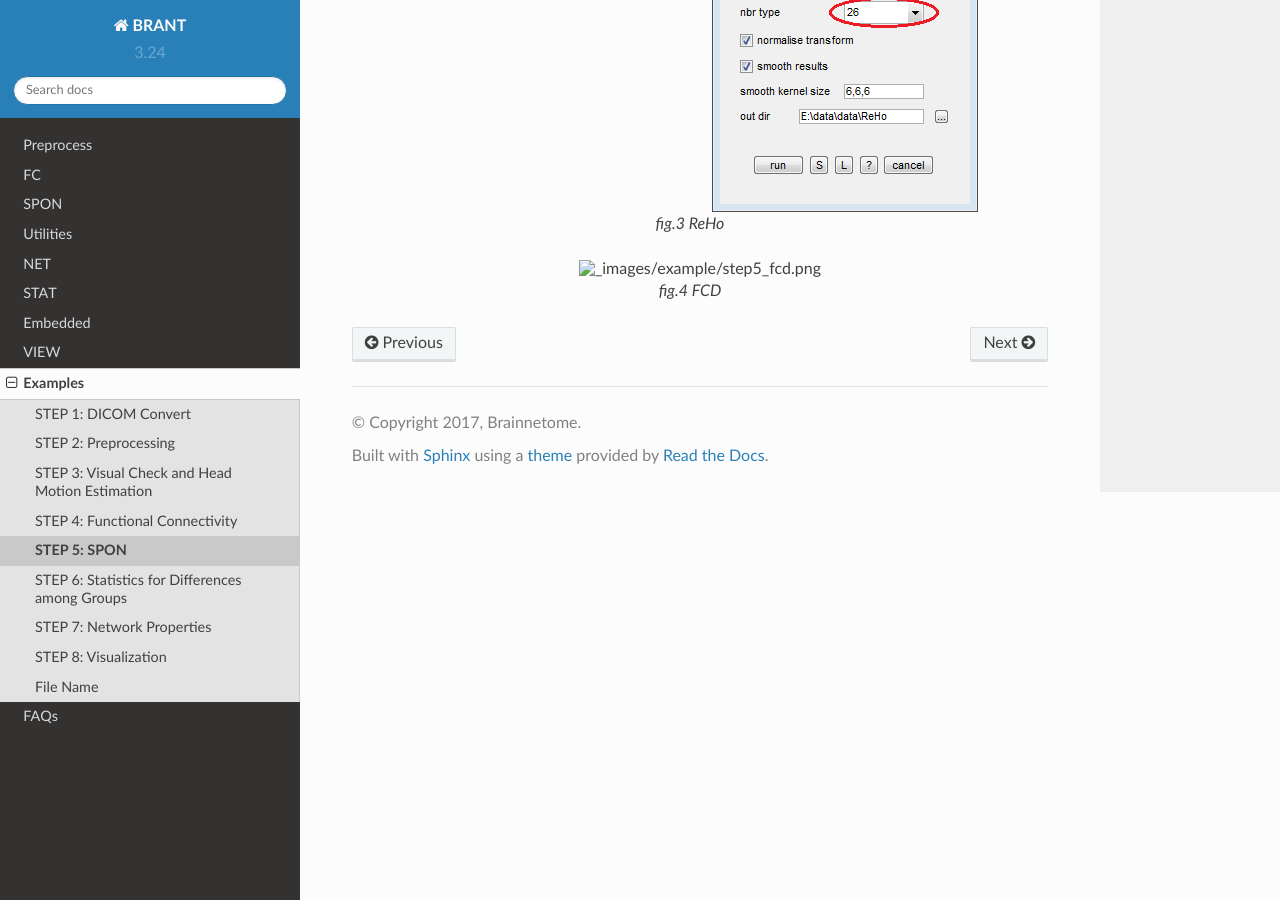
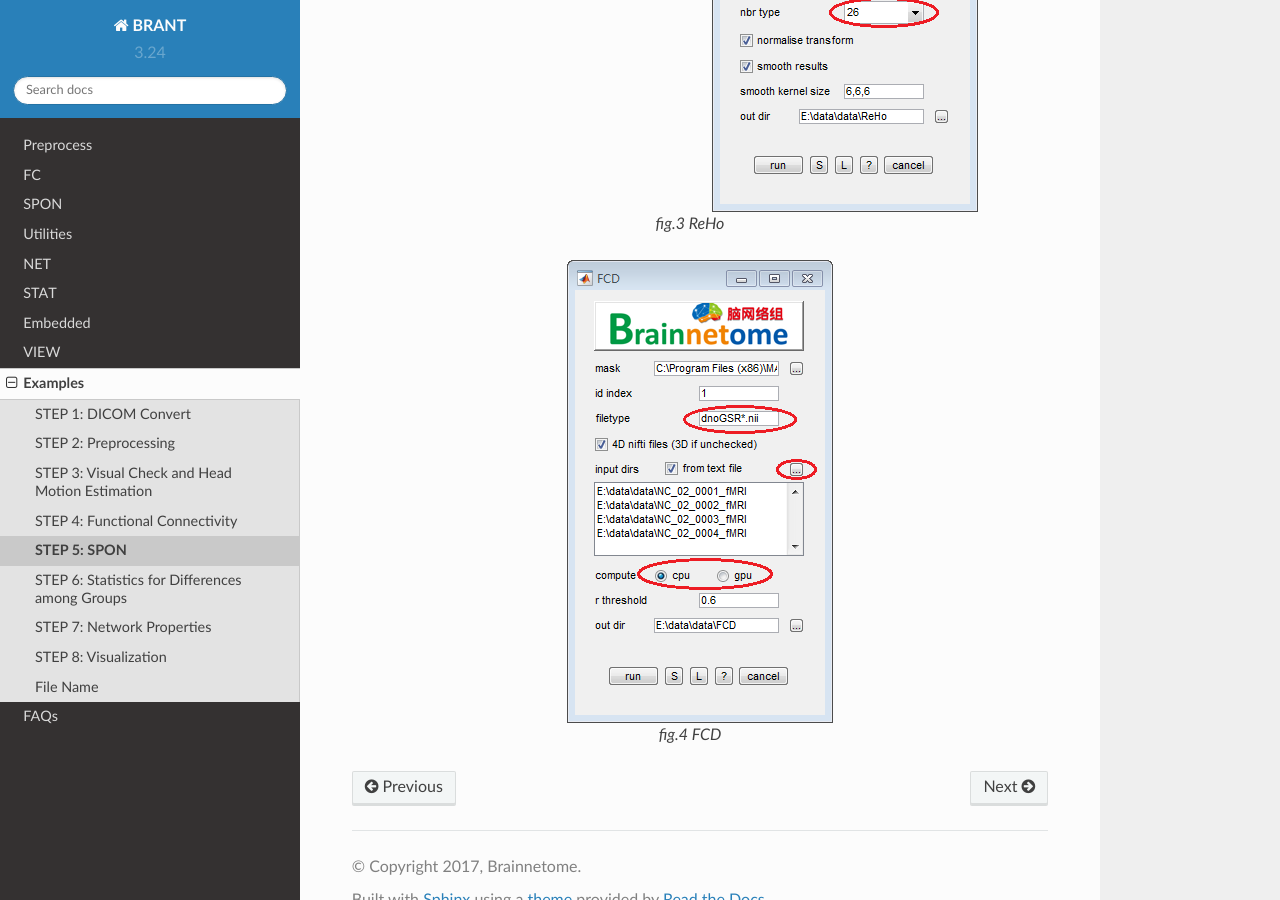
Before and after one commit to YongLiuLab/brant, a Sphinx documentation site: the page built from source/example_5.txt, in a window 1280 px wide and 900 px high, scrolled down 1668 px. Built offline with Sphinx 7.4.7 and the Read the Docs theme 2.0.0, drawn with Linux system fonts in a browser that asks for light colours.

Commit message:
fcs added

```diff
--- a/source/SPON_FCD.txt
+++ b/source/SPON_FCD.txt
@@ -1,7 +1,7 @@
 FCD/FCS
 --------------------------------------------
 
-.. image:: _images/fcd.png
+.. image:: _images/FCD_new.png
    :align: right
 
 **FCD** is short for **Functional Connectivity Density** and **FCS** is short for **Functional Connectivity Strength**.
--- a/source/example_5.txt
+++ b/source/example_5.txt
@@ -30,7 +30,7 @@ STEP 5: SPON
 
    fig.3 ReHo
 
-.. figure:: _images/example/step5_fcd.png
+.. figure:: _images/example/step5_FCD.png
    :align: center
 
    fig.4 FCD
```
Also changed, not shown: source/_images/FCD_new.png (renamed from source/_images/fcd.png).
